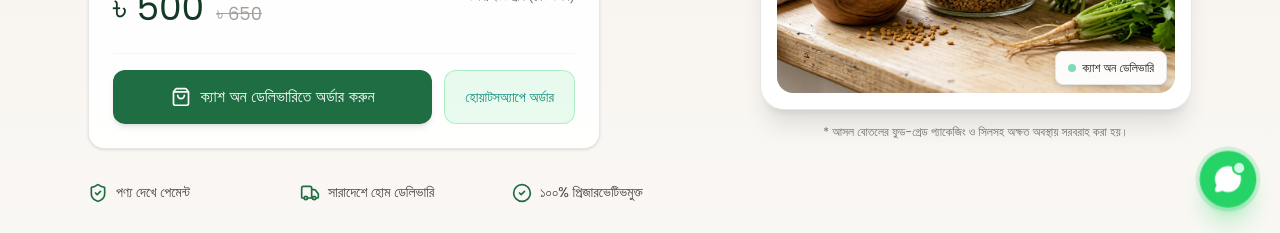
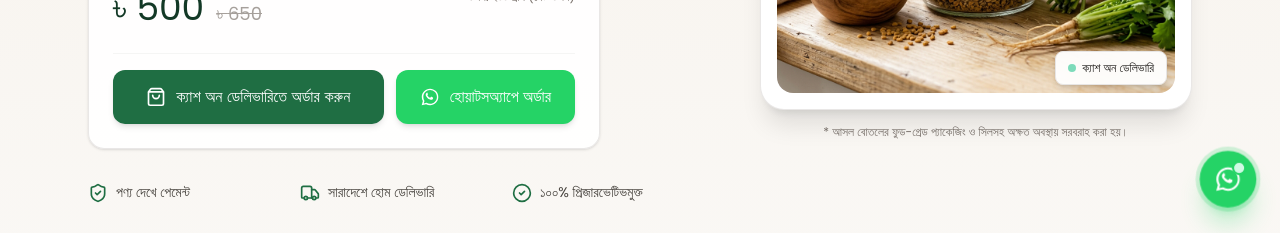
Before and after one commit to shostinature-pixel/Shosti-Nature, a React (Vite) app: page / in a window 1280 px wide. Shown: the part 567-800 px from the top of the page. Built offline with nearby package versions, Linux system fonts and the light colour scheme; no server answers.

Commit message:
feat(ui): add custom WhatsApp icon and unify styling
Replaced standard Lucide icons with a custom WhatsApp SVG component across all interaction points for consistent branding. Standardized button styling and hover effects for better visual coherence.

```diff
--- /dev/null
+++ b/src/components/common/WhatsAppIcon.tsx
@@ -0,0 +1,16 @@
+import React from 'react';
+
+interface Props {
+  className?: string;
+}
+
+export const WhatsAppIcon: React.FC<Props> = ({ className = 'w-5 h-5' }) => (
+  <svg
+    viewBox="0 0 24 24"
+    fill="currentColor"
+    className={className}
+    aria-hidden="true"
+  >
+    <path d="M12.04 2C6.58 2 2.13 6.45 2.13 11.91C2.13 13.66 2.59 15.36 3.45 16.86L2.05 22L7.3 20.62C8.75 21.41 10.38 21.83 12.04 21.83C17.5 21.83 21.95 17.38 21.95 11.92C21.95 9.27 20.92 6.78 19.05 4.91C17.18 3.03 14.69 2 12.04 2ZM12.05 3.67C14.25 3.67 16.31 4.53 17.87 6.08C19.42 7.64 20.28 9.7 20.28 11.91C20.28 16.45 16.59 20.14 12.04 20.14C10.61 20.14 9.21 19.77 7.98 19.04L7.69 18.87L4.57 19.69L5.4 16.64L5.22 16.35C4.42 15.07 4 13.51 4 11.91C4 7.37 7.69 3.67 12.05 3.67ZM8.73 7.33C8.54 7.33 8.35 7.33 8.19 7.34C7.99 7.35 7.76 7.43 7.57 7.64C7.38 7.85 6.84 8.36 6.84 9.4C6.84 10.45 7.6 11.45 7.71 11.6C7.82 11.75 9.17 13.88 11.28 14.75C12.98 15.45 13.38 15.34 13.78 15.3C14.26 15.25 15.33 14.66 15.55 14.03C15.77 13.41 15.77 12.87 15.7 12.76C15.63 12.65 15.48 12.59 15.25 12.47C15.02 12.35 13.89 11.79 13.68 11.71C13.47 11.63 13.32 11.59 13.17 11.82C13.02 12.05 12.59 12.55 12.46 12.7C12.33 12.85 12.2 12.87 11.97 12.76C11.74 12.65 11 12.41 10.12 11.62C9.43 11.01 8.97 10.25 8.84 10.02C8.71 9.79 8.82 9.67 8.94 9.55C9.04 9.45 9.17 9.28 9.28 9.15C9.39 9.02 9.43 8.92 9.51 8.77C9.59 8.62 9.55 8.48 9.49 8.37C9.43 8.26 9 7.2 8.82 6.77C8.64 6.35 8.46 6.41 8.32 6.4C8.19 6.4 8.04 6.39 7.89 6.39L8.73 7.33Z" />
+  </svg>
+);
--- a/src/components/landing/HeroSection.tsx
+++ b/src/components/landing/HeroSection.tsx
@@ -1,6 +1,7 @@
 import React from 'react';
 import { ShoppingBag, CheckCircle2, ShieldCheck, Truck, Sparkles } from 'lucide-react';
 import { ProductItem, StoreSettings } from '../../types';
+import { WhatsAppIcon } from '../common/WhatsAppIcon';
 
 interface Props {
   product: ProductItem;
@@ -84,8 +85,9 @@ export const HeroSection: React.FC<Props> = ({ product, settings, onOrderClick }
                   href={`https://wa.me/${settings.whatsapp}?text=${encodeURIComponent('আসসালামু আলাইকুম, আমি Shosti Nature মেথি মিক্স অর্ডার করতে চাই।')}`}
                   target="_blank"
                   rel="noopener noreferrer"
-                  className="inline-flex items-center justify-center gap-2 bg-[#25D366]/10 hover:bg-[#25D366]/20 text-[#128C7E] border border-[#25D366]/30 py-3.5 px-5 rounded-xl font-semibold text-sm transition-colors"
+                  className="inline-flex items-center justify-center gap-2.5 bg-[#25D366] hover:bg-[#20ba59] text-white py-3.5 px-6 rounded-xl font-bold text-sm sm:text-base shadow-md hover:shadow-lg transition-all transform hover:-translate-y-0.5 active:translate-y-0 cursor-pointer"
                 >
+                  <WhatsAppIcon className="w-5 h-5 text-white fill-white shrink-0" />
                   <span>হোয়াটসঅ্যাপে অর্ডার</span>
                 </a>
               </div>
--- a/src/components/layout/FloatingSupportBubble.tsx
+++ b/src/components/layout/FloatingSupportBubble.tsx
@@ -1,6 +1,7 @@
 import React, { useState } from 'react';
-import { Phone, MessageCircle, X, Headphones, Sparkles } from 'lucide-react';
+import { Phone, X, Headphones, Sparkles } from 'lucide-react';
 import { StoreSettings } from '../../types';
+import { WhatsAppIcon } from '../common/WhatsAppIcon';
 
 interface Props {
   settings: StoreSettings;
@@ -51,9 +52,9 @@ export const FloatingSupportBubble: React.FC<Props> = ({ settings }) => {
               href={whatsappUrl}
               target="_blank"
               rel="noopener noreferrer"
-              className="w-full py-3 px-4 rounded-2xl bg-[#25D366] hover:bg-[#20ba59] text-white font-bold text-xs sm:text-sm flex items-center justify-center gap-2.5 shadow-xs transition-all hover:shadow-md cursor-pointer group"
+              className="w-full py-3 px-4 rounded-2xl bg-[#25D366] hover:bg-[#20ba59] text-white font-bold text-xs sm:text-sm flex items-center justify-center gap-2.5 shadow-md hover:shadow-lg transition-all cursor-pointer group"
             >
-              <MessageCircle className="w-5 h-5 text-white transition-transform group-hover:scale-110" />
+              <WhatsAppIcon className="w-5 h-5 text-white fill-white transition-transform group-hover:scale-110" />
               <span>WhatsApp-এ মেসেজ দিন</span>
             </a>
 
@@ -96,7 +97,7 @@ export const FloatingSupportBubble: React.FC<Props> = ({ settings }) => {
             <X className="w-6 h-6" />
           ) : (
             <div className="relative flex items-center justify-center">
-              <MessageCircle className="w-7 h-7 text-white fill-white" />
+              <WhatsAppIcon className="w-7 h-7 text-white fill-white" />
               {/* Online Ping Dot */}
               <span className="absolute -top-1 -right-1 w-3.5 h-3.5 bg-emerald-200 rounded-full border-2 border-[#25D366] animate-ping"></span>
               <span className="absolute -top-1 -right-1 w-3.5 h-3.5 bg-emerald-100 rounded-full border-2 border-[#25D366]"></span>
--- a/src/components/layout/Footer.tsx
+++ b/src/components/layout/Footer.tsx
@@ -1,6 +1,7 @@
 import React from 'react';
 import { StoreSettings } from '../../types';
 import { Phone, Mail, MapPin, Sparkles, ShieldCheck } from 'lucide-react';
+import { WhatsAppIcon } from '../common/WhatsAppIcon';
 
 interface Props {
   settings: StoreSettings;
@@ -156,8 +157,9 @@ export const Footer: React.FC<Props> = ({
                 href={`https://wa.me/${settings.whatsapp}`}
                 target="_blank"
                 rel="noopener noreferrer"
-                className="inline-flex items-center gap-2 bg-[#25D366]/20 hover:bg-[#25D366]/30 text-emerald-300 px-3 py-1.5 rounded-lg text-xs font-semibold border border-emerald-500/30 transition-colors"
+                className="inline-flex items-center gap-2 bg-[#25D366] hover:bg-[#20ba59] text-white px-3.5 py-2 rounded-xl text-xs sm:text-sm font-semibold shadow-xs hover:shadow-md transition-all cursor-pointer"
               >
+                <WhatsAppIcon className="w-4 h-4 text-white fill-white shrink-0" />
                 <span>WhatsApp-এ সরাসরি চ্যাট</span>
               </a>
             </div>
--- a/src/components/order/OrderSuccessModal.tsx
+++ b/src/components/order/OrderSuccessModal.tsx
@@ -1,6 +1,7 @@
 import React from 'react';
 import { CheckCircle2, Copy, X, Phone, Check } from 'lucide-react';
 import { Order, StoreSettings } from '../../types';
+import { WhatsAppIcon } from '../common/WhatsAppIcon';
 
 interface Props {
   order: Order | null;
@@ -106,8 +107,9 @@ export const OrderSuccessModal: React.FC<Props> = ({ order, settings, onClose })
             href={`https://wa.me/${settings.whatsapp}?text=${encodeURIComponent(whatsappMessage)}`}
             target="_blank"
             rel="noopener noreferrer"
-            className="flex-1 py-3 px-4 rounded-xl bg-[#25D366] hover:bg-[#20ba59] text-white font-bold text-sm text-center shadow-xs transition-colors flex items-center justify-center gap-2"
+            className="flex-1 py-3 px-4 rounded-xl bg-[#25D366] hover:bg-[#20ba59] text-white font-bold text-sm text-center shadow-md hover:shadow-lg transition-all flex items-center justify-center gap-2 cursor-pointer"
           >
+            <WhatsAppIcon className="w-5 h-5 text-white fill-white shrink-0" />
             <span>WhatsApp-এ বিস্তারিত পাঠান</span>
           </a>
 
```
